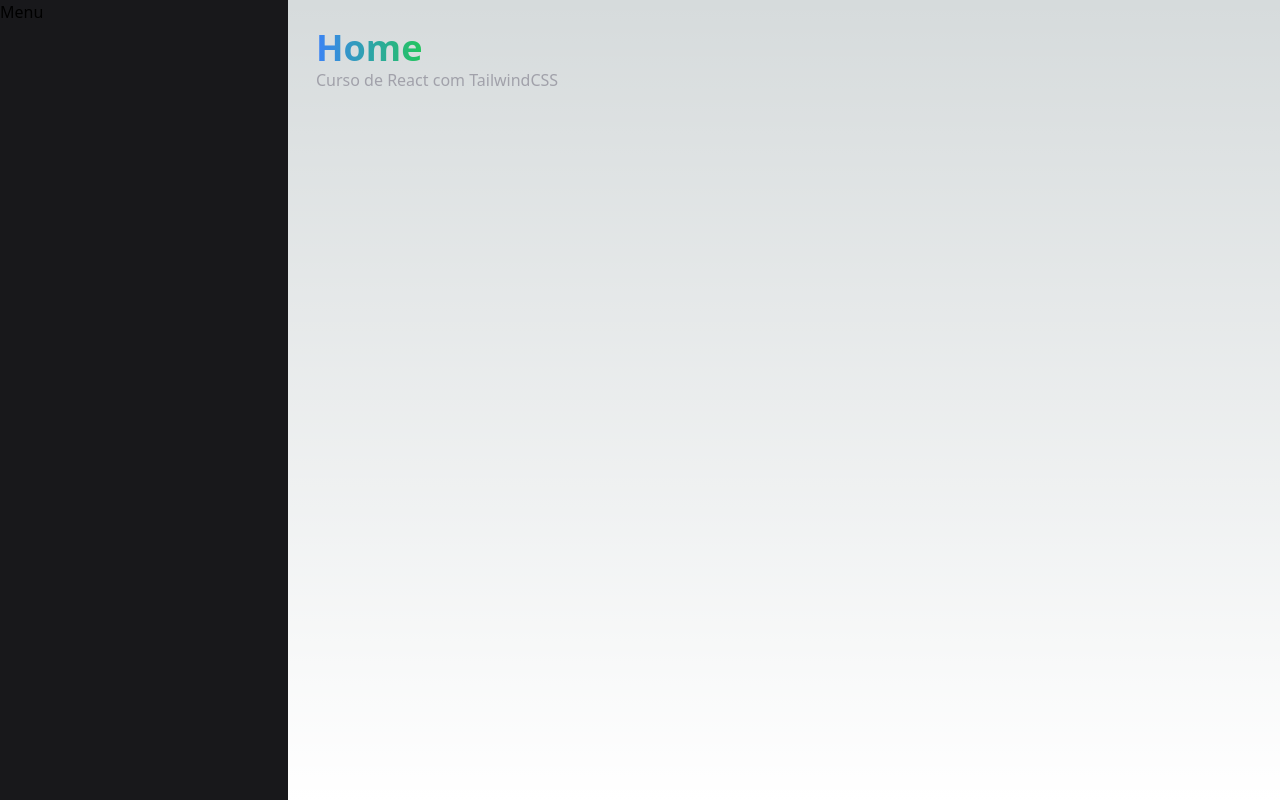
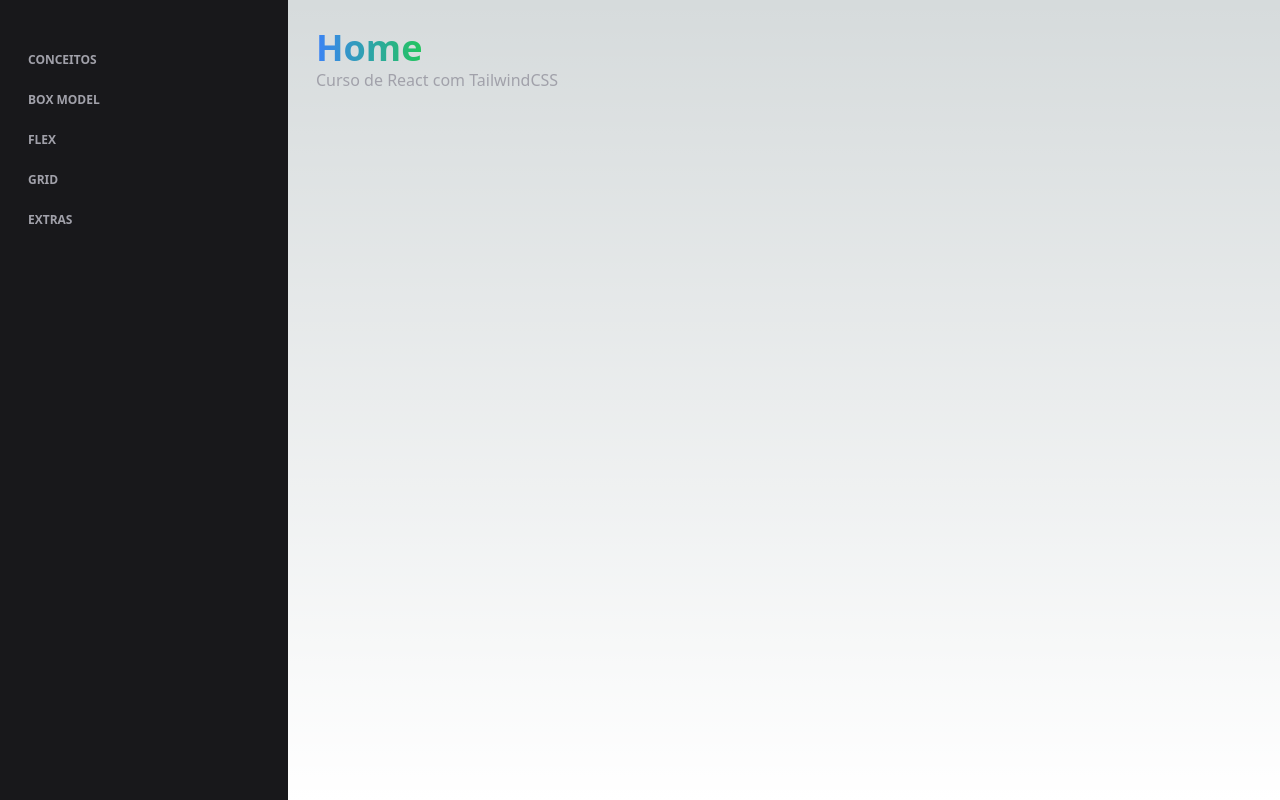
Before and after one commit to vitordiniz25/react-tailwind, a Next.js app: page / in a window 1280 px wide. Built offline with nearby package versions, Linux system fonts and the light colour scheme.

Commit message:
estrutura menu grupo

```diff
--- a/src/components/template/Menu.tsx
+++ b/src/components/template/Menu.tsx
@@ -1,11 +1,17 @@
+import MenuGrupo from "./MenuGrupo"
+
 interface MenuProps {
     className: string
 }
 
 export default function Menu(props: MenuProps) {
     return(
-        <div className={`${props.className ?? ''}`}>
-            Menu
+        <div className={`p-7 ${props.className ?? ''}`}>
+            <MenuGrupo texto="Conceitos"/>
+            <MenuGrupo texto="Box Model"/>
+            <MenuGrupo texto="Flex"/>
+            <MenuGrupo texto="Grid"/>
+            <MenuGrupo texto="Extras"/>
         </div>
     )
 }
--- /dev/null
+++ b/src/components/template/MenuGrupo.tsx
@@ -0,0 +1,11 @@
+interface MenuGrupoProps {
+    texto: string
+}
+
+export default function MenuGrupo(props: MenuGrupoProps) {
+    return (
+        <div className="uppercase text-xs text-zinc-400 font-bold pt-6">
+            {props.texto}
+        </div>
+    )
+}
```
